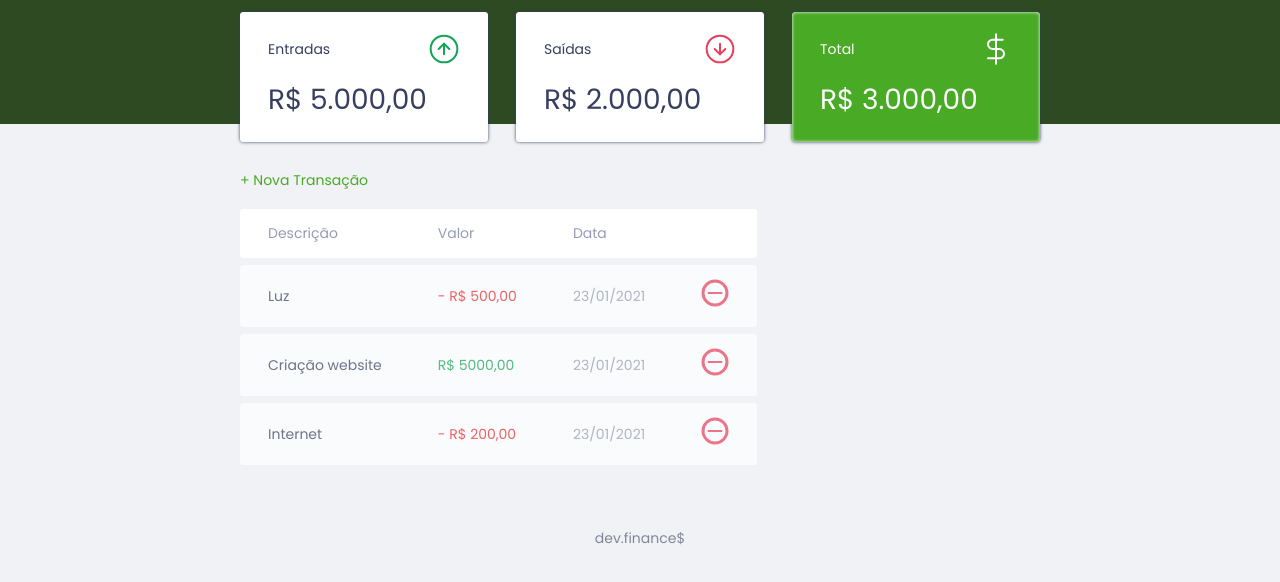
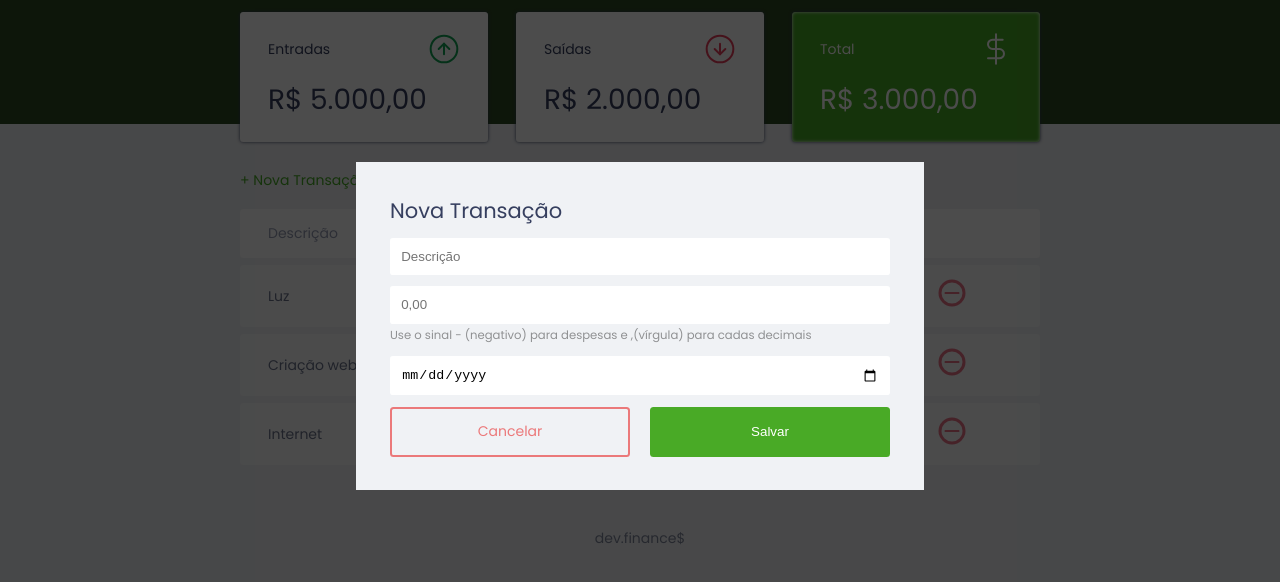
Before and after one commit to uchoamaster/MaratonaDiscover, a plain HTML site: page index.html in a window 1280 px wide. Shown: the part 74-656 px from the top of the page. Drawn offline with Linux system fonts and the light colour scheme.

Commit message:
finalizando a aula 02

```diff
--- a/index.html
+++ b/index.html
@@ -91,7 +91,37 @@
 
     </main>
 
-
+    <div class="modal-overlay active">
+        <div class="modal">
+            <div class="modal-content">
+                <div id="form">
+                    <h2>Nova Transação</h2>
+                    <form action="#">
+                        <div class="input-group">
+                            <label class="sr-only" for="description">Descrição</label>
+                            <input type="text" id="description" name="description" value=""
+                             placeholder="Descrição">
+                        </div>
+                        <div class="input-group">
+                            <label class="sr-only" for="amount">Valor</label>
+                            <input type="number" id="amount" name="amount" value=""
+                             placeholder="0,00" step="0.01">
+                             <small class="help">Use o sinal - (negativo) para despesas e ,(vírgula) para cadas decimais</small>
+                        </div>
+                        <div class="input-group">
+                            <label class="sr-only" for="date">Descrição</label>
+                            <input type="date" id="date" name="date" value=""
+                             placeholder="01/01/2021">
+                        </div>
+                        <div class="input-group actions">
+                            <a href="#" class="button cancel">Cancelar</a>
+                            <button>Salvar</button>
+                        </div>
+                    </form>
+                </div>
+            </div>
+        </div>
+    </div>
 
     <footer>
         <p>dev.finance$</p>
--- a/styles.css
+++ b/styles.css
@@ -1,6 +1,9 @@
 /*Global ======================================*/
 :root{
     --dark-blue:#363f5f;
+    --green:#49aa26;
+    --light-green:#3dd705;
+    --red:#e92929;
 }
 *{
     margin: 0;
@@ -40,7 +43,7 @@ h2{
 
 /*Links and Buttons ========================================*/
 a{
-    color: #49aa26;
+    color: var(--green);
     text-decoration: none;
 }
 .button.new{
@@ -48,9 +51,35 @@ a{
     margin-bottom: 0.8rem;
 }
 a:hover{
-    color: #3dd705;
+    color: var(--light-green);
 }
+button{
+width: 100%;
+height: 50px;
+border: none;
+color:white;
+background: var(--green);
+padding: 0;
+border-radius: 0.25rem;
+cursor: pointer;
 
+}
+button:hover{
+    background: var(--light-green);
+}
+.button.cancel{
+color:var(--red);
+border: 2px var(--red) solid;
+border-radius: 0.25rem;
+height: 50px;
+display: flex;
+align-items: center;
+justify-content: center;
+opacity: 0.6;
+}
+.button.cancel:hover{
+    opacity: 1;
+}
 /*Header ========================================*/
 header{
 background: #2d4a22;
@@ -107,16 +136,20 @@ line-height: 3rem;
 margin-top: 1rem;
 }
 .card.total{
- background: #49aa26;
+ background: var(--green);
  color: white;
 }
 /*Table ======================================*/
+#transaction{
+    display: block;
+    width: 100%;
+    color:white;
+    overflow-x: auto;/*muito util isso para criar uma barra de rolagem no mobile*/
+}
 #data-table{
-    display: block;
     width: 100%;
     border-spacing: 0 0.5rem;
     color: #969cb3;
-    overflow-x: auto;/*muito util isso para criar uma barra de rolagem no mobile*/
 }
 table thead th{
     background: white;
@@ -159,9 +192,65 @@ td.income{
 }
 
 td.expense{
-    color:#e92929;
+    color:var(--red);
 }
 
+
+/*Modal ======================================*/
+.modal-overlay{
+    width: 100%;
+    height: 100%;
+    background-color: rgba(0, 0 ,0 ,0.7);
+    position: fixed;
+    top:0;
+    display: flex;
+    align-items: center;
+    justify-content: center;
+    opacity: 0;
+    visibility: hidden;
+    z-index: 999;
+}
+.modal-overlay.active{
+    opacity: 1;
+    visibility: visible;
+}
+.modal{
+    background: #f0f2f5;
+    padding: 2.4rem;
+    position: relative;
+    z-index: 1;
+
+}
+
+/*Form Modal ======================================*/
+#form {
+    max-width: 500px;
+}
+#form h2 {
+    margin-top: 0;
+}
+#form form input {
+    border: none;
+    border-radius: 0.2rem;
+    padding: 0.8rem;
+    width: 100%;
+}
+
+.input-group{
+    margin-top: 0.8rem;
+}
+.input-group small{
+    opacity: 0.4;
+}
+.input-group.actions{
+    display: flex;
+    justify-content: space-between;
+    align-items: center;
+}
+.input-group.actions .button,
+.input-group.actions button{
+width: 48%;
+}
 
 /*Footer ======================================*/
 footer{
```
